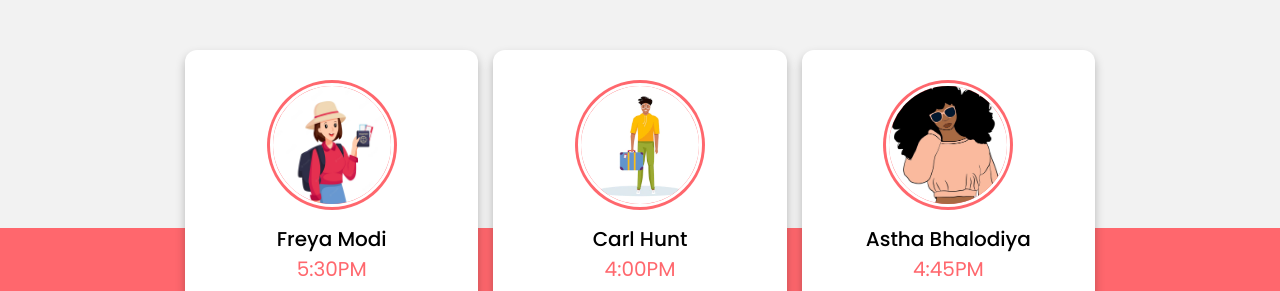
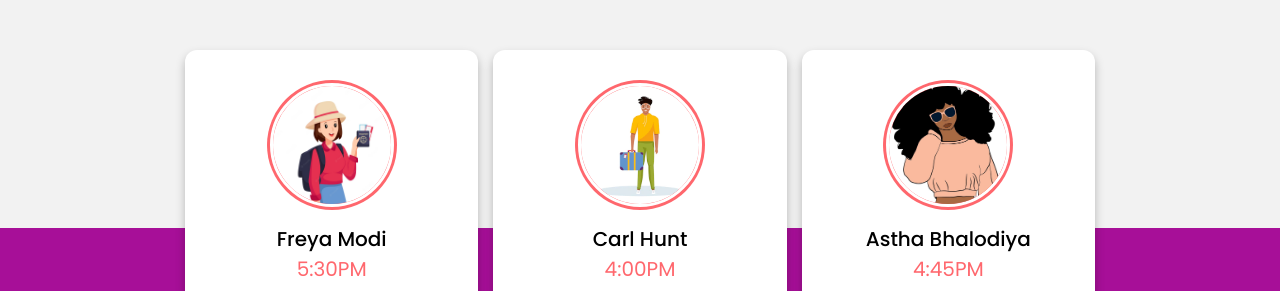
Before and after one commit to TirthOfficials/CyberBots, a website: page After_Login/Map/After_Map/ridelist/index.html in a window 1280 px wide. Shown: the part 148-439 px from the top of the page. Drawn offline with Linux system fonts and the light colour scheme.

Commit message:
tirthcheck

```diff
--- a/After_Login/Map/After_Map/ridelist/style.css
+++ b/After_Login/Map/After_Map/ridelist/style.css
@@ -18,7 +18,7 @@ body::before{
   content: '';
   position: absolute;
   width: 100%;
-  background: #FF676D;
+  background: #a70f98;
   clip-path: inset(47% 0 0 0);
   z-index: -1;
   height: 100%;
```
